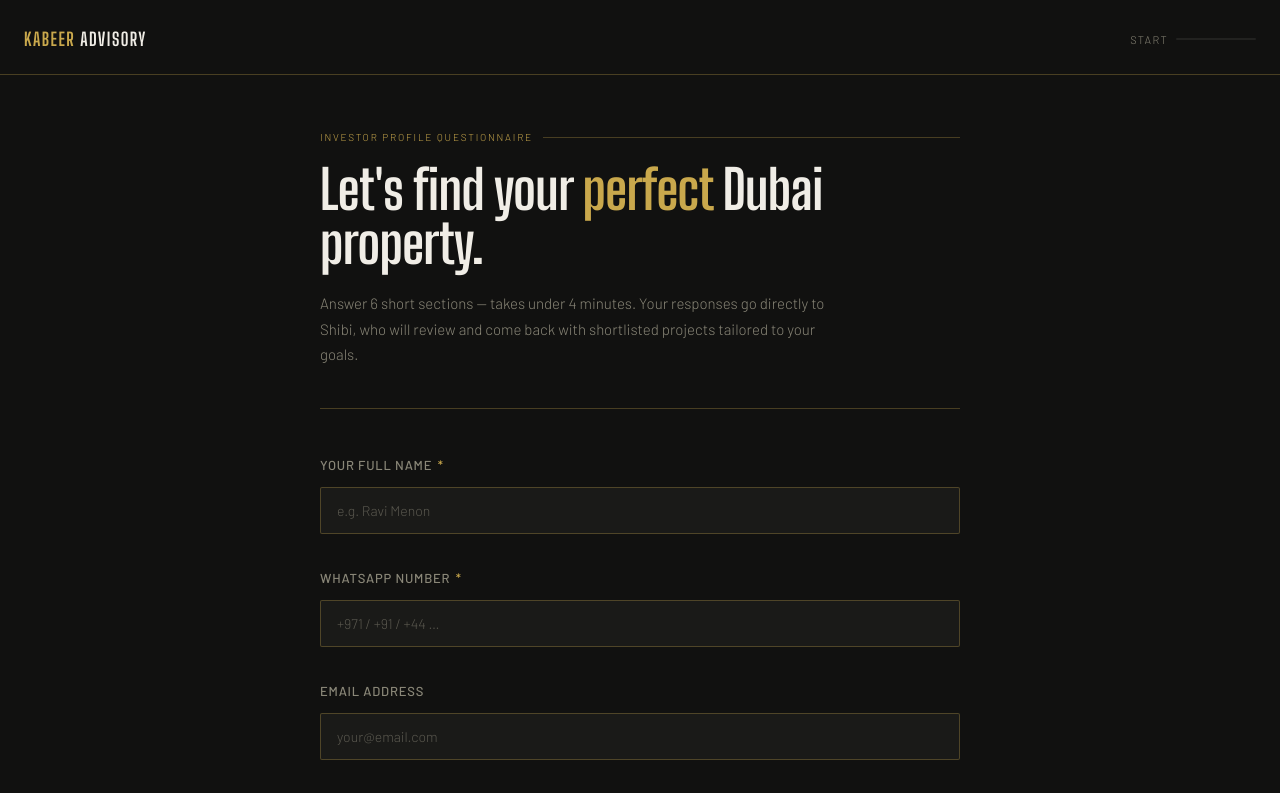
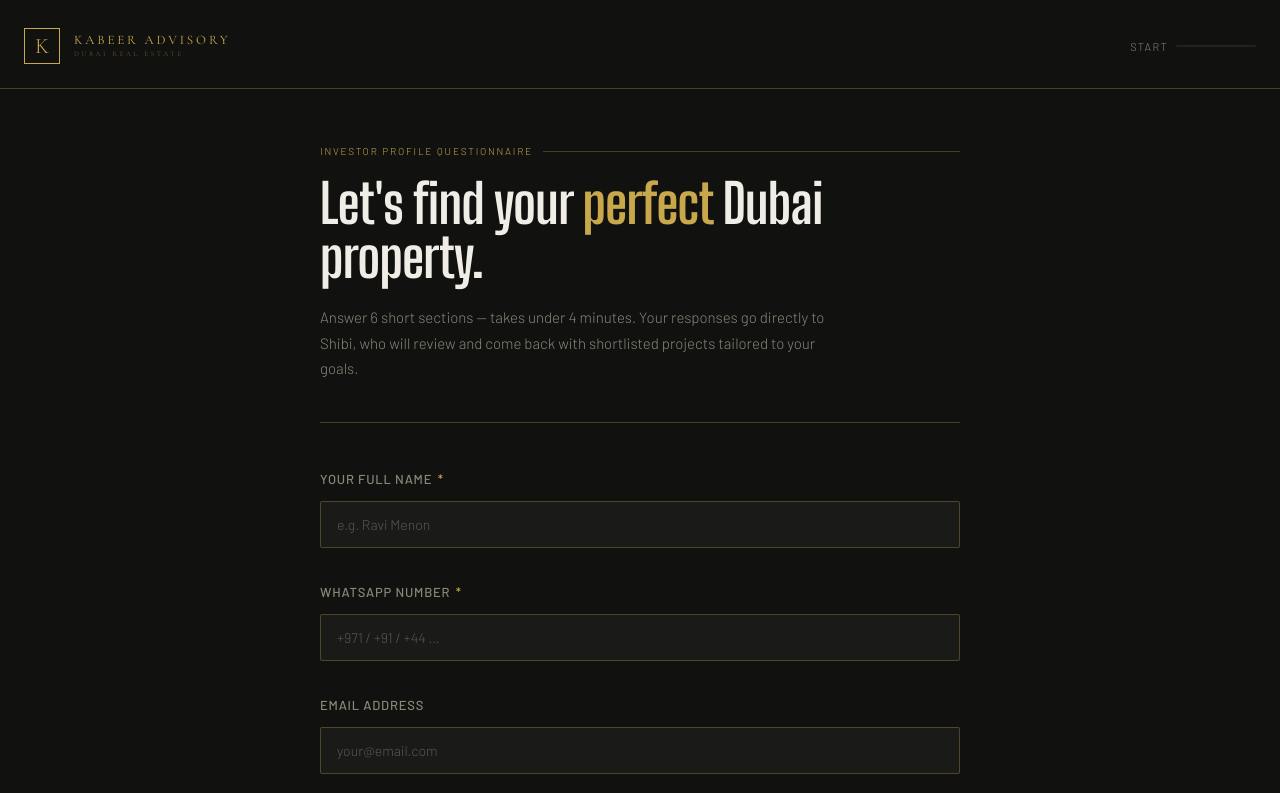
Before and after one commit to shibikabeer-maker/kabeeradvisory, a plain HTML site: page kabeer_investor_questionnaire.html in a window 1280 px wide. Shown: the top 793 px of the page. Drawn offline with nearby package versions, Linux system fonts and the light colour scheme.

Commit message:
Add files via upload

```diff
--- a/kabeer_investor_questionnaire.html
+++ b/kabeer_investor_questionnaire.html
@@ -4,7 +4,7 @@
 <meta charset="UTF-8">
 <meta name="viewport" content="width=device-width, initial-scale=1.0">
 <title>Investor Profile — Kabeer Advisory</title>
-<link href="https://fonts.googleapis.com/css2?family=Big+Shoulders+Display:wght@400;600;700;900&family=Barlow:ital,wght@0,300;0,400;0,500;0,600;1,300&display=swap" rel="stylesheet">
+<link href="https://fonts.googleapis.com/css2?family=Big+Shoulders+Display:wght@400;600;700;900&family=Barlow:ital,wght@0,300;0,400;0,500;0,600;1,300&family=Cormorant+Garamond:wght@300;400;500&display=swap" rel="stylesheet">
 <style>
   *, *::before, *::after { box-sizing: border-box; margin: 0; padding: 0; }
 
@@ -46,14 +46,46 @@
     z-index: 100;
   }
   .logo {
-    font-family: 'Big Shoulders Display', sans-serif;
-    font-weight: 700;
-    font-size: 18px;
-    letter-spacing: 0.08em;
-    color: var(--gold);
+    display: flex;
+    align-items: center;
+    gap: 14px;
+    text-decoration: none;
+  }
+  .logo-mark {
+    width: 36px;
+    height: 36px;
+    border: 0.5px solid #C9A84C;
+    display: flex;
+    align-items: center;
+    justify-content: center;
+    flex-shrink: 0;
+  }
+  .logo-mark .k {
+    font-family: 'Cormorant Garamond', serif;
+    font-size: 22px;
+    font-weight: 300;
+    color: #C9A84C;
+    line-height: 1;
+    letter-spacing: -0.02em;
+  }
+  .logo-text { display: flex; flex-direction: column; gap: 3px; }
+  .logo-name {
+    font-family: 'Cormorant Garamond', serif;
+    font-size: 13px;
+    font-weight: 400;
+    letter-spacing: 0.22em;
+    color: #C9A84C;
+    text-transform: uppercase;
+    line-height: 1;
+  }
+  .logo-sub {
+    font-family: 'Cormorant Garamond', serif;
+    font-size: 7px;
+    font-weight: 300;
+    letter-spacing: 0.38em;
+    color: #7a6030;
     text-transform: uppercase;
   }
-  .logo span { color: var(--text); }
 
   /* ── PROGRESS ── */
   .progress-wrap {
@@ -493,7 +525,13 @@
 <body>
 
 <header>
-  <div class="logo">Kabeer <span>Advisory</span></div>
+  <div class="logo">
+    <div class="logo-mark"><div class="k">K</div></div>
+    <div class="logo-text">
+      <div class="logo-name">Kabeer Advisory</div>
+      <div class="logo-sub">Dubai Real Estate</div>
+    </div>
+  </div>
   <div class="progress-wrap">
     <span class="progress-label" id="prog-label">1 of 6</span>
     <div class="progress-track">
@@ -1000,12 +1038,13 @@
         ).join('');
         goTo(6);
       } else {
-        throw new Error('Submission failed');
+        const errData = await response.json().catch(() => ({}));
+        throw new Error(JSON.stringify(errData));
       }
     } catch (err) {
       btn.textContent = 'Submit Profile →';
       btn.disabled = false;
-      alert('Something went wrong. Please try again or WhatsApp Shibi directly.');
+      alert('Error: ' + err.message);
     }
   }
 
```
